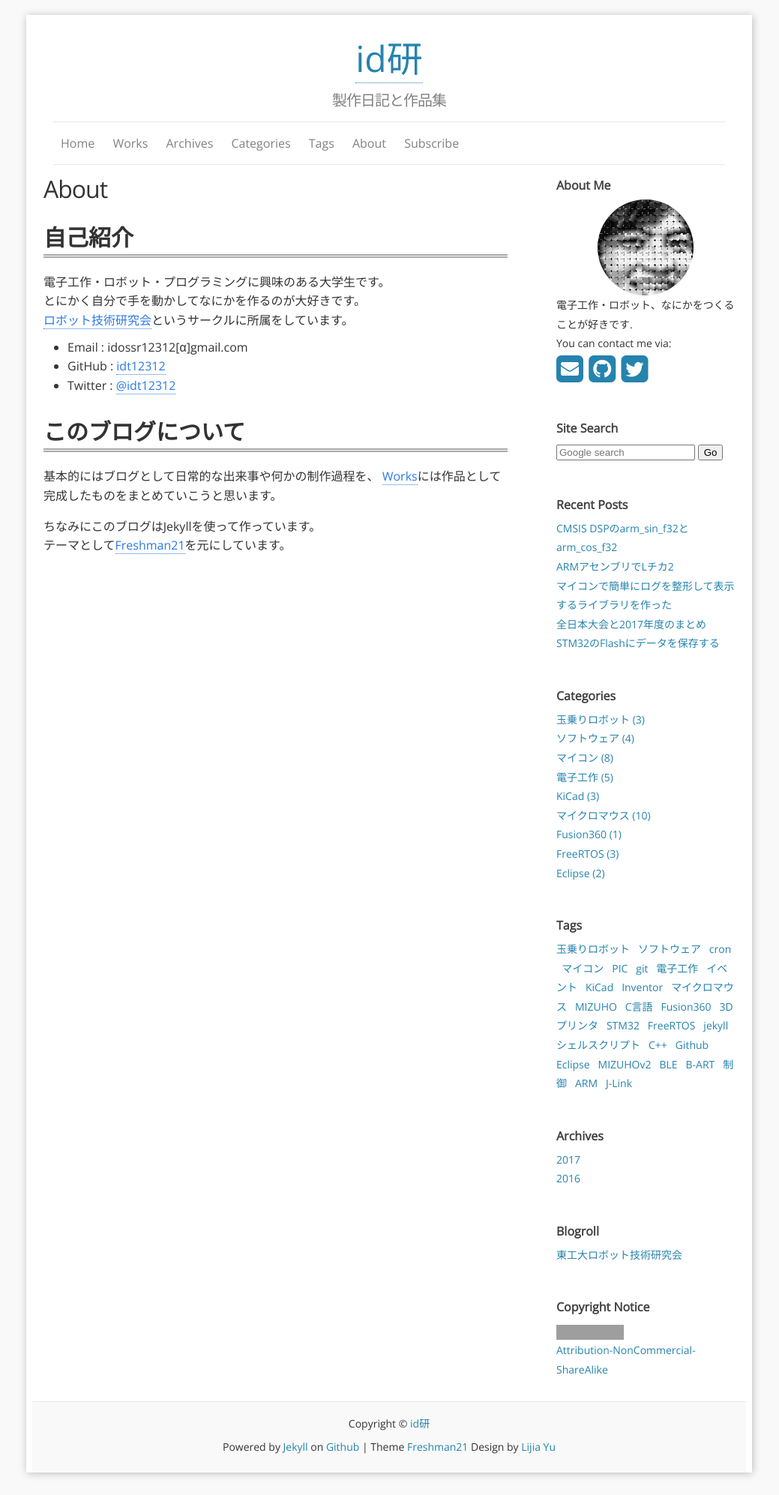
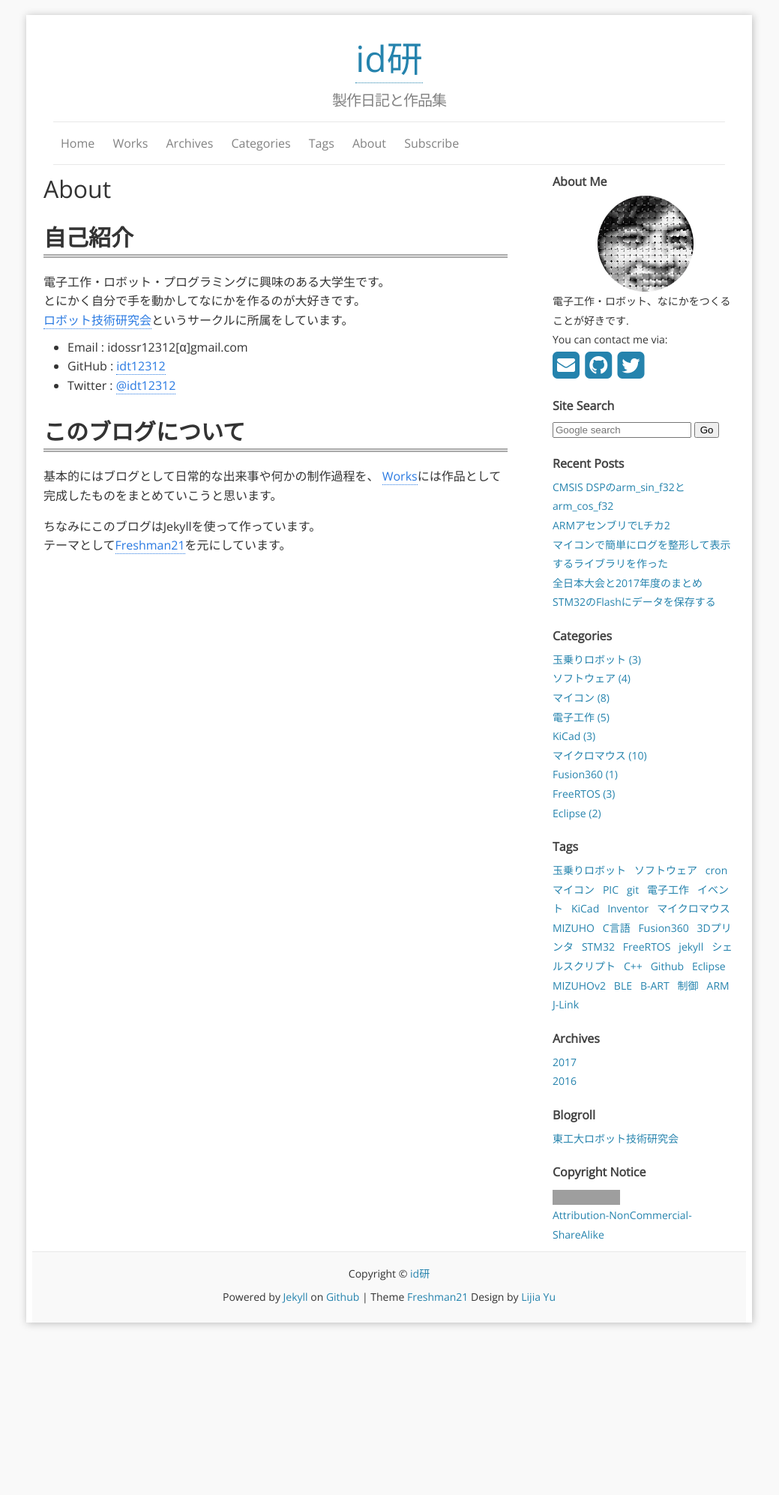
Before and after one commit to idt12312/idken-blog, a Jekyll site: the page built from f_about.md, in a window 1280 px wide. Shown: the whole page at 75% size, without its empty margins (121-1160 px from the left). Built offline with Jekyll 4.4.1, drawn with Linux system fonts in a browser that asks for light colours; nearby versions of some CDN libraries; after the commit the page ends 1794 px from its top, so only the background shows below that; grey boxes are pictures that could not be loaded.

Commit message:
外観を調整

```diff
--- a/_config.yml
+++ b/_config.yml
@@ -62,5 +62,5 @@ kramdown:
 gems:
   - jekyll-paginate
   - jekyll-seo-tag
-paginate: 10
+paginate: 13
 excerpt_separator: "\n\n"
--- a/_sass/_layout.scss
+++ b/_sass/_layout.scss
@@ -110,8 +110,8 @@
  */
 
 .sidebar-module {
-	padding: 15px;
-	margin: 0 -15px 15px;
+	padding: 10px;
+	margin: 0 -15px 0px;
 	font-size: 14px;
 	h4{
 		font-size: $base-font-size;
@@ -181,7 +181,6 @@
 
 .post-title {
 	font-size: 32px;
-	letter-spacing: -1px;
 	line-height: 1;
 }
 
```
